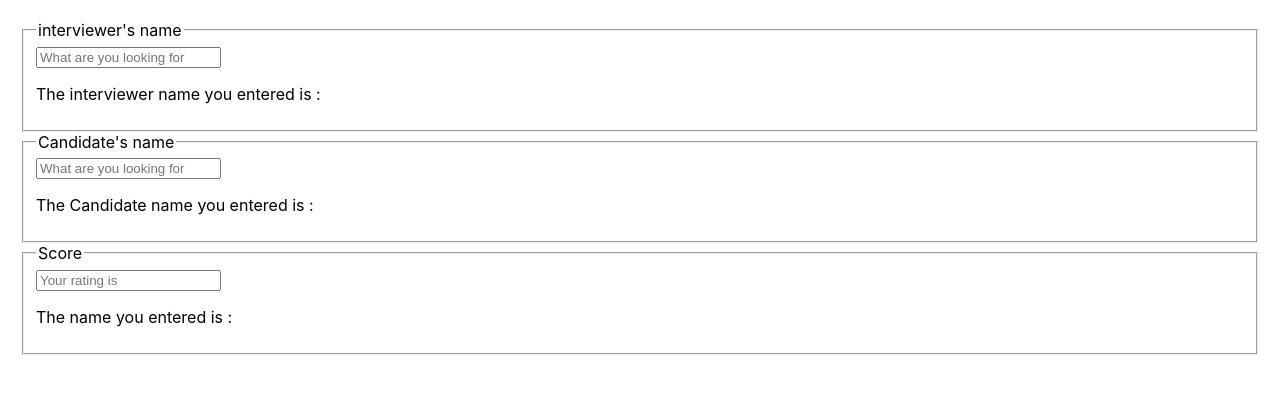
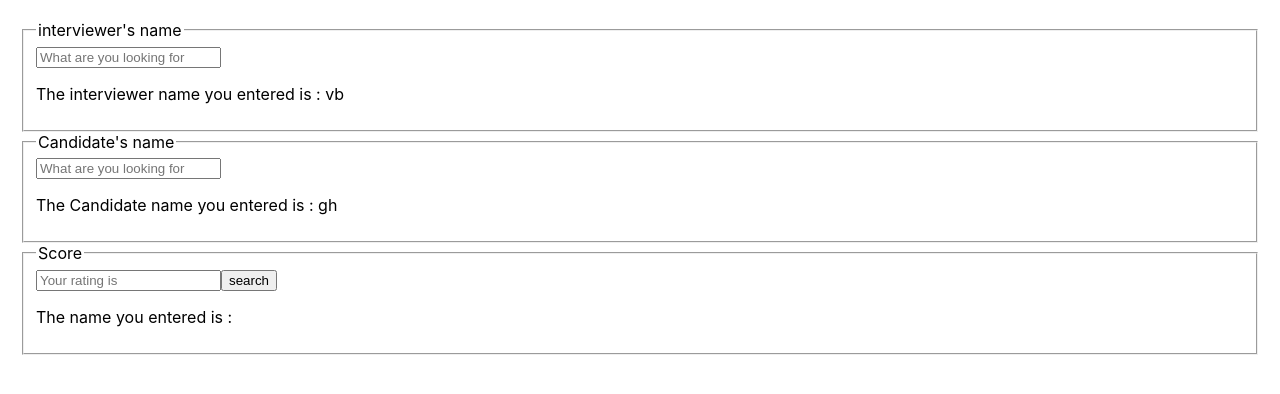
Before and after one commit to faydef/StartX, a React (Create React App) app in the folder client/: page /form in a window 1280 px wide. Shown: the top 394 px of the page. Built offline with nearby package versions, Linux system fonts and the light colour scheme.

Commit message:
🏗️ (client&server) add the database structure for the form
add the database elememnts for the form and fix connection between client and server

```diff
--- a/client/package.json
+++ b/client/package.json
@@ -10,6 +10,7 @@
     "@types/node": "^16.11.36",
     "@types/react": "^18.0.9",
     "@types/react-dom": "^18.0.4",
+    "axios": "^0.27.2",
     "react": "^18.1.0",
     "react-dom": "^18.1.0",
     "react-router-dom": "^6.3.0",
--- a/client/src/views/form/form.tsx
+++ b/client/src/views/form/form.tsx
@@ -1,15 +1,29 @@
 import { useEffect, useState } from 'react'
 import * as React from 'react'
-
+import axios from 'axios'
 const Form = () => {
-  const [candidateName, setCandidateName] = useState('')
-  const [interviewerName, setInterviewerName] = useState('')
-  const [rating, setRating] = useState('')
+  const [candidateName, setCandidateName] = useState('gh')
+  const [interviewerName, setInterviewerName] = useState('vb')
+  const [rating, setRating] = useState('6')
 
   useEffect(() => {
     setRating('')
   }, [candidateName])
 
+  const reset = () => {
+    setCandidateName('')
+    setInterviewerName('')
+    setRating('')
+  }
+
+
+  const sendForm = () => {
+      axios.post('http://localhost:8000/forms', {
+        candidate: candidateName,
+        interviewer: interviewerName,
+        rating: parseInt(rating),
+      }).then(() => reset());
+  }
   return (
           <div style={{ padding: '20px' }}>
                 <fieldset>
@@ -29,6 +43,7 @@ const Form = () => {
                 <fieldset>
                   <legend>Score</legend>
                   <input type="text" placeholder="Your rating is" onChange={(e) => setRating(e.target.value)}></input>
+                  <button onClick={()=>sendForm()}> search </button>
                 <p>
                   {'The name you entered is : ' + rating}
                 </p>
```
Also changed, not shown: 1 other file (tests, documents, lock files or other folders).
